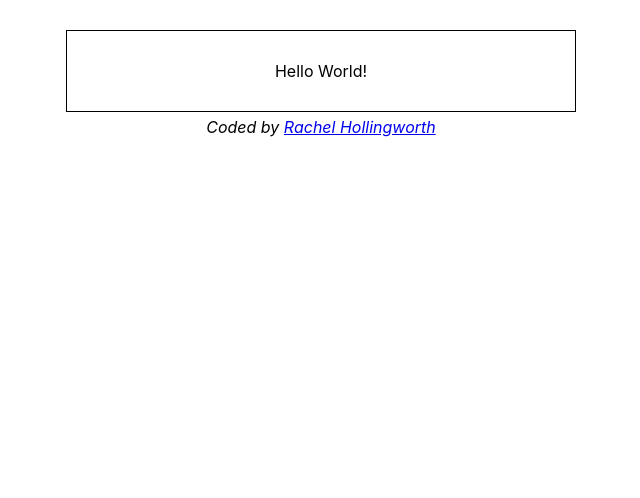
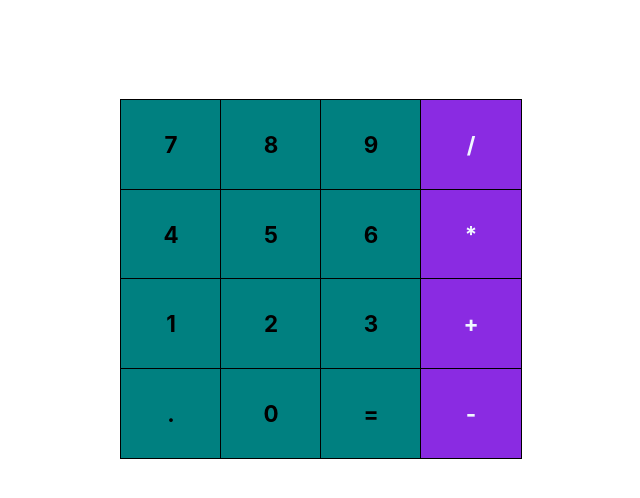
Before and after one commit to rachelofyork/react-calculator, a React (Create React App) app: page / in a window 1280 px wide. Shown: the top 498 px of the page, without its empty margins (319-959 px from the left). Built offline with nearby package versions, Linux system fonts and the light colour scheme.

Commit message:
Added 3 components and completed initial button layout/set up

```diff
--- a/public/index.html
+++ b/public/index.html
@@ -24,7 +24,7 @@
       work correctly both with client-side routing and a non-root public URL.
       Learn how to configure a non-root public URL by running `npm run build`.
     -->
-    <title>React App</title>
+    <title>React Calculator</title>
   </head>
   <body>
     <noscript>You need to enable JavaScript to run this app.</noscript>
--- a/src/App.css
+++ b/src/App.css
@@ -1,11 +1,18 @@
 .App {
-  text-align: center;
-  border: 1px solid black;
-  max-width: 35%;
-  padding: 30px;
-  display: block;
-  margin: 0 auto;
-  margin-top: 30px;
+  display: flex;
+  justify-content: center;
+  align-items: center;
+  height: 100vh;
+  width: 100%;
+}
+
+.container {
+  width: 400px;
+  height: 600px;
+}
+.row {
+  display: flex;
+  width: 100%;
 }
 
 Footer {
--- a/src/App.js
+++ b/src/App.js
@@ -1,14 +1,37 @@
 
-import './App.css';
+import React from "react";
+import "./App.css";
+import Button from "./components/Button";
 
 function App() {
   return (
-    <div className="Container">
-      <div className="App">
-      Hello World!
+    <div className="App">
+     <div className="container">
+      <div className="row">
+        <Button>7</Button>
+        <Button>8</Button>
+        <Button>9</Button>
+        <Button>/</Button>
+      </div>
+      <div className="row">
+        <Button>4</Button>
+        <Button>5</Button>
+        <Button>6</Button>
+        <Button>*</Button>
+      </div>
+      <div className="row">
+        <Button>1</Button>
+        <Button>2</Button>
+        <Button>3</Button>
+        <Button>+</Button>
+      </div>
+      <div className="row">
+        <Button>.</Button>
+        <Button>0</Button>
+        <Button>=</Button>
+        <Button>-</Button>
+      </div>
     </div>
-    <footer><em>Coded by <a href="https://www.rachelofyork.com" target="_blank" rel="noreferrer"
-    alt="Link to Rachel Hollingworth's website">Rachel Hollingworth</a></em></footer>
     </div>
   );
 }
--- /dev/null
+++ b/src/components/Button.css
@@ -0,0 +1,17 @@
+.button-container {
+  display: flex;
+  justify-content: center;
+  align-items: center;
+  height: 4em;
+  font-size: 1.4em;
+  font-weight: bold;
+  background-color: teal;
+  color: black;
+  flex: 1;
+  outline: 1px solid black;
+}
+
+.operator {
+  background-color: blueviolet;
+  color: aliceblue;
+}
--- /dev/null
+++ b/src/components/Button.js
@@ -0,0 +1,20 @@
+import React from "react";
+import "./Button.css";
+
+
+const isOperator = val => {
+    return !isNaN(val) || val === "." || val ==="=";
+}
+//above means if value is a number, ., or =, it will return true
+// !isNaN is double negative meaning 'is a number'
+
+
+const Button = props => (
+<div className={`button-container ${isOperator(props.children) ? null : "operator"}`}>
+    {props.children}
+</div>
+)
+//code inside ${} above means: if isOperator is true (i.e. it's a number, . or =), it'll do nothing, but(:)if it's
+//true it will add operator class
+
+export default Button;
```
Also changed, not shown: src/components/ClearButton.css (added), src/components/ClearButton.js (added), src/components/Input.css (added), src/components/Input.js (added).
